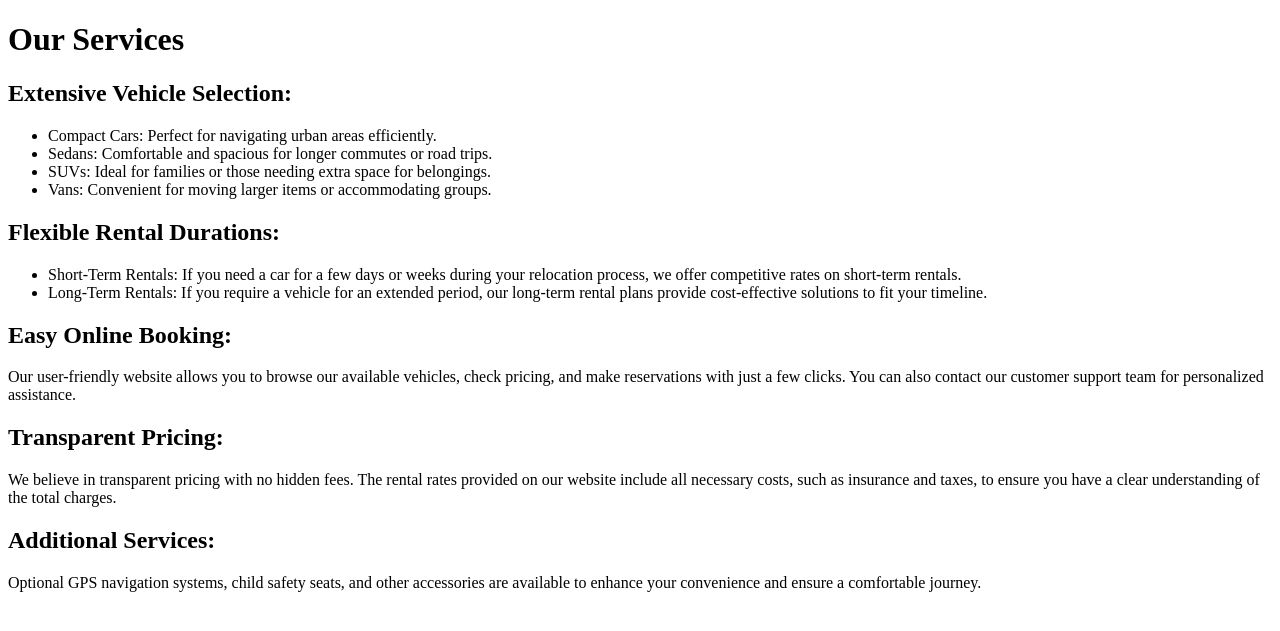
After one commit to maaddeesshh/Final-year-CarHire-system-, a Django app: page /services/ in a window 1280 px wide. The commit adds this page. Shown: the top 631 px of the page. Run offline with Django 4.2, Linux system fonts and the light colour scheme.

Commit message:
first commit

```diff
--- a/accounts/templates/accounts/about.html
+++ b/accounts/templates/accounts/about.html
@@ -11,7 +11,7 @@
         <div class="content">
             <h2>Welcome to carHire</h2>
             <P>At carHire, we understand that relocation can be a challenging process, and transportation is a vital aspect of settling into a new place. Whether you're moving across the country or internationally, we are here to provide you with a hassle-free and reliable car rental solution. Our dedicated team is committed to making your transition smoother and more enjoyable.We specialize in providing top-quality rental cars exclusively for tenants who are relocating. With years of experience in the industry, we have gained a deep understanding of the unique needs and concerns of individuals and families moving to a new location. Our goal is to alleviate the stress associated with transportation during this crucial time, allowing you to focus on other aspects of your relocation.</P>
-            <button class="read-more-btn">Read More</button>
+            <a class="btn btn-primary" href="{% url 'register' %}" role="button">Join Us</a>
         </div>
 
     </section>
--- /dev/null
+++ b/accounts/templates/accounts/services.html
@@ -0,0 +1,42 @@
+
+
+
+<!-- Services Page -->
+<!DOCTYPE html>
+
+<html>
+<head>
+  <title>Our Services </title>
+
+</head>
+<body>
+  <header>
+    <h1>Our Services</h1>
+  </header>
+
+  <div>
+    <h2>Extensive Vehicle Selection:</h2>
+    <ul>
+      <li>Compact Cars: Perfect for navigating urban areas efficiently.</li>
+      <li>Sedans: Comfortable and spacious for longer commutes or road trips.</li>
+      <li>SUVs: Ideal for families or those needing extra space for belongings.</li>
+      <li>Vans: Convenient for moving larger items or accommodating groups.</li>
+    </ul>
+
+    <h2>Flexible Rental Durations:</h2>
+    <ul>
+      <li>Short-Term Rentals: If you need a car for a few days or weeks during your relocation process, we offer competitive rates on short-term rentals.</li>
+      <li>Long-Term Rentals: If you require a vehicle for an extended period, our long-term rental plans provide cost-effective solutions to fit your timeline.</li>
+    </ul>
+
+    <h2>Easy Online Booking:</h2>
+    <p>Our user-friendly website allows you to browse our available vehicles, check pricing, and make reservations with just a few clicks. You can also contact our customer support team for personalized assistance.</p>
+
+    <h2>Transparent Pricing:</h2>
+    <p>We believe in transparent pricing with no hidden fees. The rental rates provided on our website include all necessary costs, such as insurance and taxes, to ensure you have a clear understanding of the total charges.</p>
+
+    <h2>Additional Services:</h2>
+    <p>Optional GPS navigation systems, child safety seats, and other accessories are available to enhance your convenience and ensure a comfortable journey.</p>
+  </div>
+</body>
+</html>
--- a/accounts/urls.py
+++ b/accounts/urls.py
@@ -14,6 +14,9 @@ urlpatterns = [
     path('register/', views.registerPage, name='register'),
     path('',views.home,name='home'),
     path('about/',views.AboutUs,name="AboutUs"),
+    path('contact/',views.Contact,name="contact"),
+    path('services/',views.Service,name="Services"),
+    # path('Terms_Of_Use/',views.Terms,name="Terms"),
     path('owner/',views.ownerPage,name="owner_dashboard"),
     path('owner_update/', views.OwnerUpdateProfile, name='owner-update-profile'),
     path('owner_delete/', views.OwnerdeleteAccount, name='owner-delete-profile'),
@@ -25,5 +28,6 @@ urlpatterns = [
     path('reset_password_sent/',auth_views.PasswordResetDoneView.as_view(template_name="accounts/password_reset_sent.html"),name="password_reset_done"),
     path('reset/<uidb64>/<token>/',auth_views.PasswordResetConfirmView.as_view(template_name="accounts/password_reset_form.html"),name="password_reset_confirm"),
     path('reset_password_complete/',auth_views.PasswordResetCompleteView.as_view(template_name="accounts/password_reset_done.html"),name="password_reset_complete"),
+    path('Terms_Of_Use/',views.Terms,name="Terms"),
 
 ]
--- a/accounts/views.py
+++ b/accounts/views.py
@@ -120,3 +120,14 @@ def home(request):
 
 def AboutUs(request):
     return render(request,'accounts/about.html')
+
+def Contact(request):
+    return render(request,'accounts/contact.html')
+
+
+def Service(request):
+    return render(request,'accounts/services.html')
+
+
+def Terms(request):
+    return render(request,'accounts/Terms.html')
--- a/templates/footer.html
+++ b/templates/footer.html
@@ -8,8 +8,11 @@
         <i class="bi bi-instagram mx-2"></i>
         <i class="bi bi-whatsapp mx-2"></i>
         </div>
+        <a  href="{% url 'Terms' %}">Terms Of Use</a>
 
     </div>
 
 
+
+
 </footer>
--- a/templates/navbar.html
+++ b/templates/navbar.html
@@ -16,10 +16,10 @@
             <a class="nav-link" href="{% url 'AboutUs'%}">About Us</a>
           </li>
           <li class="nav-item">
-            <a class="nav-link" href="">Contacts</a>
+            <a class="nav-link" href="{% url 'contact'%}">Contact</a>
           </li>
           <li class="nav-item">
-            <a class="nav-link"  href="">Services</a>
+            <a class="nav-link"  href="{% url 'Services' %}">Services</a>
           </li>
            <li class="nav-item">
             {% if request.user.is_authenticated%}
```
Also changed, not shown: accounts/templates/accounts/Terms.html (added, +80 -0 lines), accounts/templates/accounts/contact.html (added, +30 -0 lines), db.sqlite3.
